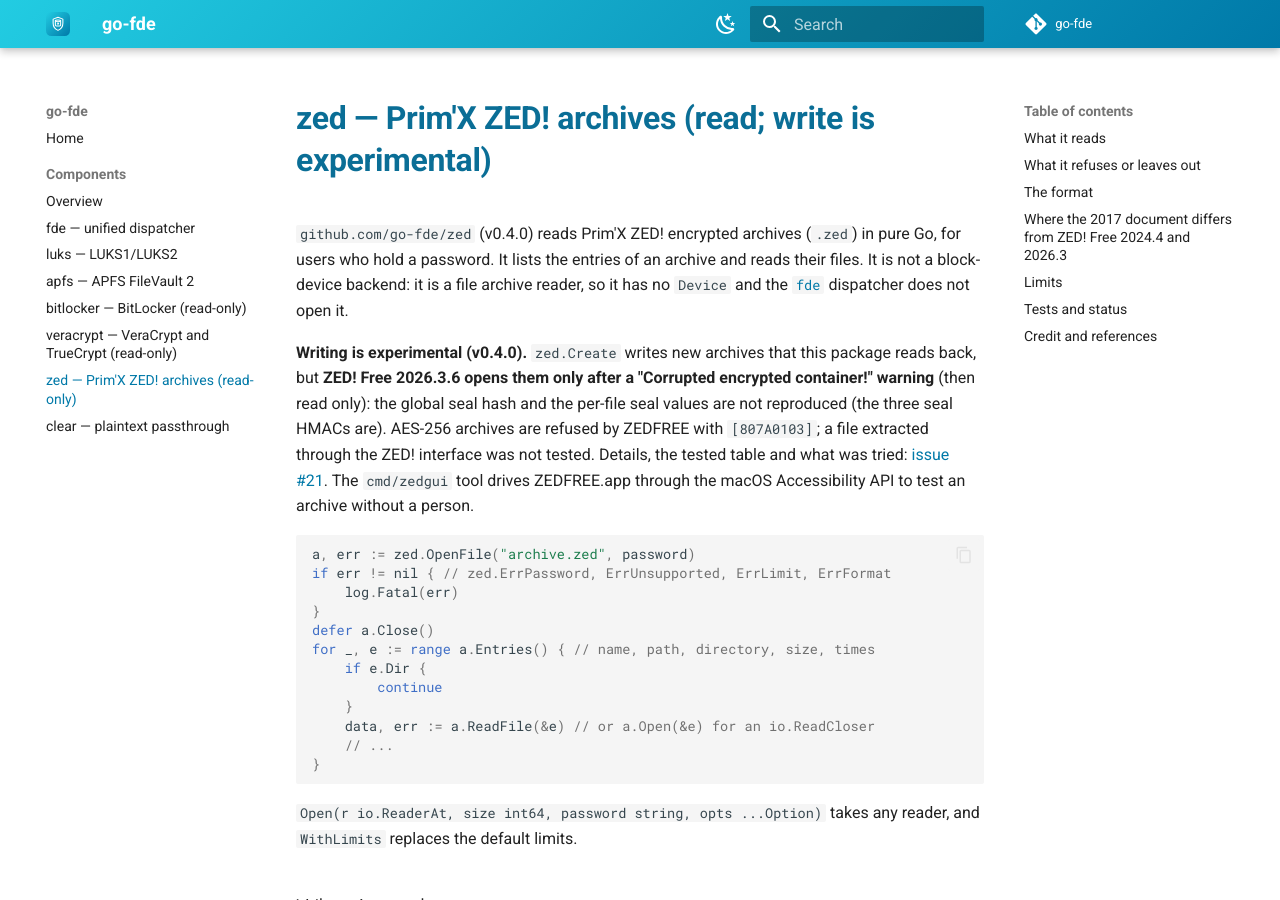
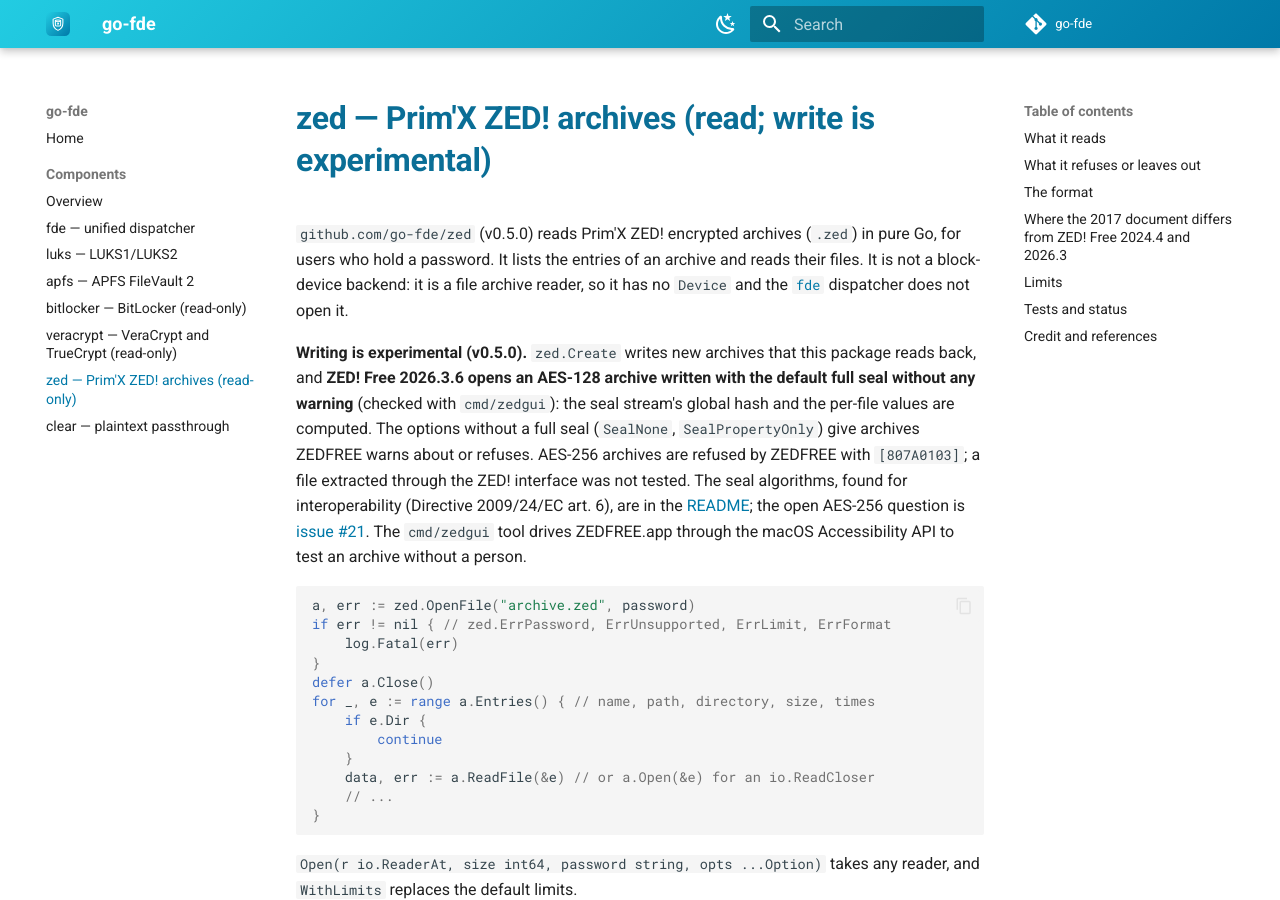
Before and after one commit to go-fde/docs, an MkDocs documentation site: the page built from docs/components/zed.md, in a window 1280 px wide and 900 px high. Built offline with MkDocs 1.6.1 and Material for MkDocs 9.7.7, drawn with Linux system fonts in a browser that asks for light colours; the version menu is left out.

Commit message:
zed page for v0.5.0: written AES-128 archives open in ZED! Free without a warning (#23)
Co-authored-by: Claude Sonnet 5.5 <noreply@anthropic.com>

```diff
--- a/docs/components/zed.md
+++ b/docs/components/zed.md
@@ -1,18 +1,23 @@
 # zed — Prim'X ZED! archives (read; write is experimental)
 
-`github.com/go-fde/zed` (v0.4.0) reads Prim'X ZED! encrypted archives
+`github.com/go-fde/zed` (v0.5.0) reads Prim'X ZED! encrypted archives
 (`.zed`) in pure Go, for users who hold a password. It lists the entries of an
 archive and reads their files. It is not a block-device backend: it is a file
 archive reader, so it has no `Device` and the [`fde`](fde.md) dispatcher does
 not open it.
 
-**Writing is experimental (v0.4.0).** `zed.Create` writes new archives that
-this package reads back, but **ZED! Free 2026.3.6 opens them only after a
-"Corrupted encrypted container!" warning** (then read only): the global seal
-hash and the per-file seal values are not reproduced (the three seal HMACs
-are). AES-256 archives are refused by ZEDFREE with `[807A0103]`; a file
-extracted through the ZED! interface was not tested. Details, the tested
-table and what was tried: [issue #21](https://github.com/go-fde/zed/issues/21).
+**Writing is experimental (v0.5.0).** `zed.Create` writes new archives that
+this package reads back, and **ZED! Free 2026.3.6 opens an AES-128 archive
+written with the default full seal without any warning** (checked with
+`cmd/zedgui`): the seal stream's global hash and the per-file values are
+computed. The options without a full seal (`SealNone`, `SealPropertyOnly`)
+give archives ZEDFREE warns about or refuses. AES-256 archives are refused by
+ZEDFREE with `[807A0103]`; a file extracted through the ZED! interface was not
+tested. The seal algorithms, found for interoperability (Directive 2009/24/EC
+art. 6), are in the
+[README](https://github.com/go-fde/zed#writing-new-archives-experimental);
+the open AES-256 question is
+[issue #21](https://github.com/go-fde/zed/issues/21).
 The `cmd/zedgui` tool drives ZEDFREE.app through the macOS Accessibility API to
 test an archive without a person.
 
```
Also changed, not shown: docs/components/index.md (+1 -1 lines), docs/index.md (+1 -1 lines).
